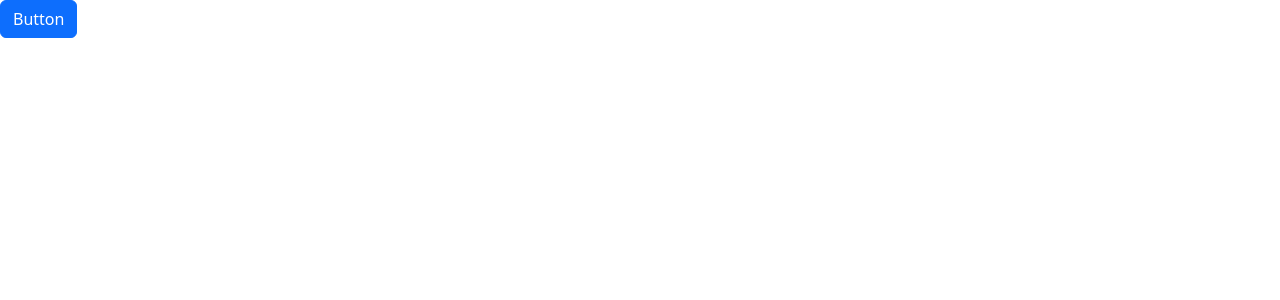
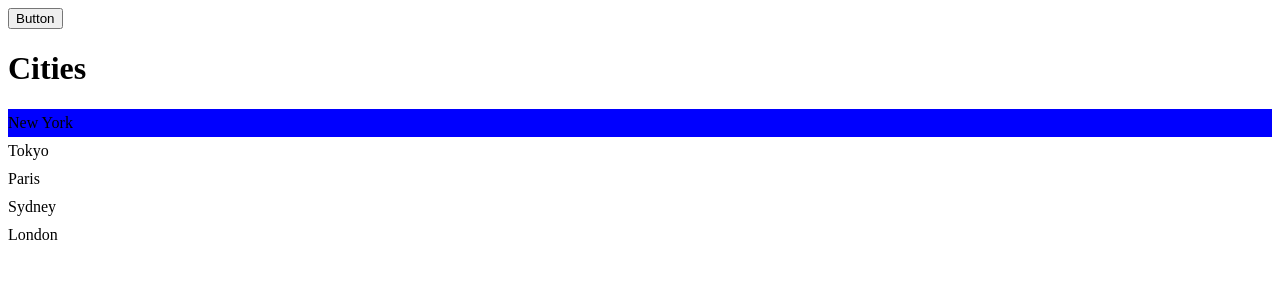
Before and after one commit to Tmicrd/React18, a React (Vite) app: page / in a window 1280 px wide. Shown: the top 300 px of the page. Built offline with nearby package versions, Linux system fonts and the light colour scheme.

Commit message:
styled component

```diff
--- a/package.json
+++ b/package.json
@@ -10,9 +10,11 @@
     "preview": "vite preview"
   },
   "dependencies": {
+    "@types/styled-components": "^5.1.34",
     "bootstrap": "^5.3.3",
     "react": "^18.3.1",
-    "react-dom": "^18.3.1"
+    "react-dom": "^18.3.1",
+    "styled-components": "^6.1.12"
   },
   "devDependencies": {
     "@types/react": "^18.3.3",
--- a/src/App.tsx
+++ b/src/App.tsx
@@ -1,13 +1,21 @@
 import { useState } from "react";
 import Alert from "./components/Alert";
 import Button from "./components/Button";
+import ListGroup from "./components/ListGroup";
 
 function App() {
   const [showAlert, setShowAlert] = useState(false);
+  const items = ["New York", "Tokyo", "Paris", "Sydney", "London"];
+
+  const onSelectItem = (item: string) => {
+    console.log(`Selected item: ${item}`);
+  };
+
   return (
     <>
       {showAlert && <Alert onClose={() => setShowAlert(false)}>Alert</Alert>}
       <Button onClick={() => setShowAlert(true)}>Button</Button>
+      <ListGroup items={items} heading="Cities" onSelectItem={onSelectItem} />
     </>
   );
 }
--- a/src/components/ListGroup.tsx
+++ b/src/components/ListGroup.tsx
@@ -1,5 +1,19 @@
 import { useState } from "react";
+import styled from "styled-components";
 
+const List = styled.ul`
+  list-style: none;
+  padding: 0;
+`;
+
+interface ListItemProps {
+  active: boolean;
+}
+
+const ListItem = styled.li<ListItemProps>`
+  padding: 5px 0;
+  background: ${(props) => (props.active ? "blue" : "none")};
+`;
 interface ListGroupProps {
   items: string[];
   heading: string;
@@ -7,16 +21,16 @@ interface ListGroupProps {
 }
 
 function ListGroup({ items, heading, onSelectItem }: ListGroupProps) {
-  const [selectedIndex, setSelectedIndex] = useState(-1);
+  const [selectedIndex, setSelectedIndex] = useState(0);
 
   return (
     <>
       <h1>{heading}</h1>
       {items.length === 0 && <p>No item found</p>}
-      <ul className="list-group">
+      <List className="list-group">
         {items.map((item, index) => (
-          <li
-            className={`list-group-item ${selectedIndex === index && "active"}`}
+          <ListItem
+            active={index === selectedIndex}
             key={item}
             onClick={() => {
               setSelectedIndex(index);
@@ -24,9 +38,9 @@ function ListGroup({ items, heading, onSelectItem }: ListGroupProps) {
             }}
           >
             {item}
-          </li>
+          </ListItem>
         ))}
-      </ul>
+      </List>
     </>
   );
 }
--- a/src/main.tsx
+++ b/src/main.tsx
@@ -1,7 +1,7 @@
 import React from "react";
 import ReactDOM from "react-dom/client";
 import App from "./App.tsx";
-import "bootstrap/dist/css/bootstrap.css";
+// import "bootstrap/dist/css/bootstrap.css";
 
 ReactDOM.createRoot(document.getElementById("root")!).render(
   <React.StrictMode>
```
Also changed, not shown: 1 other file (tests, documents, lock files or other folders).
